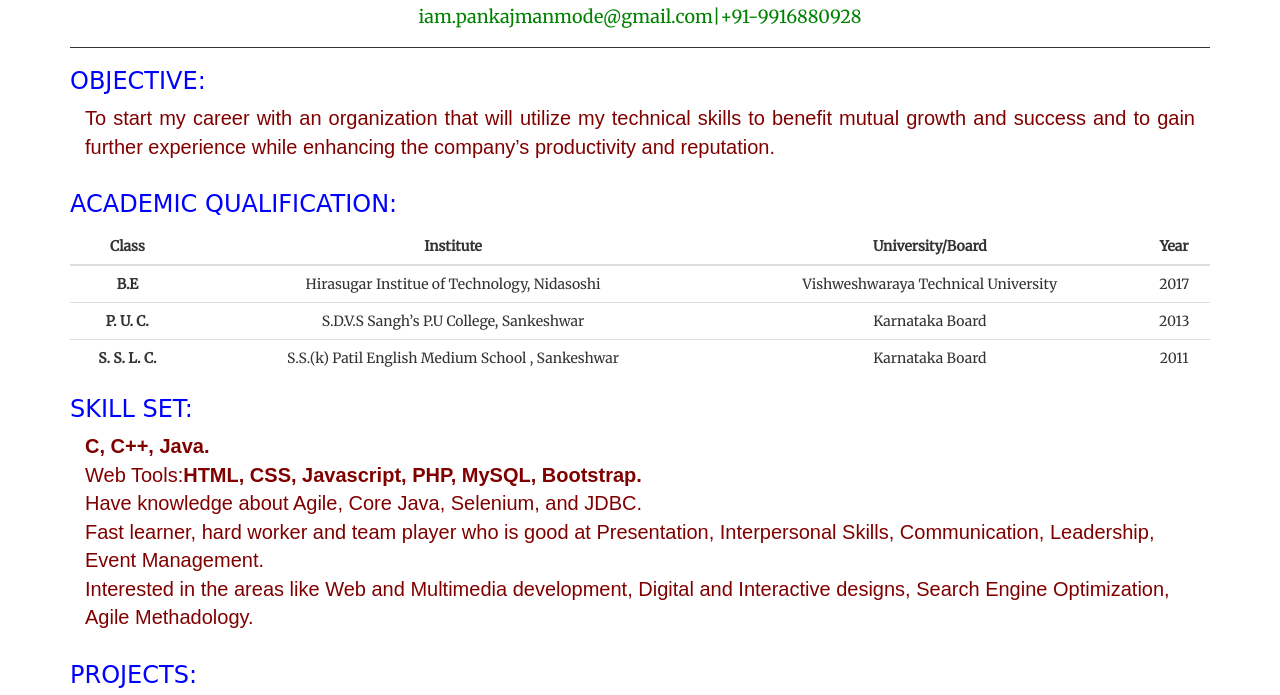
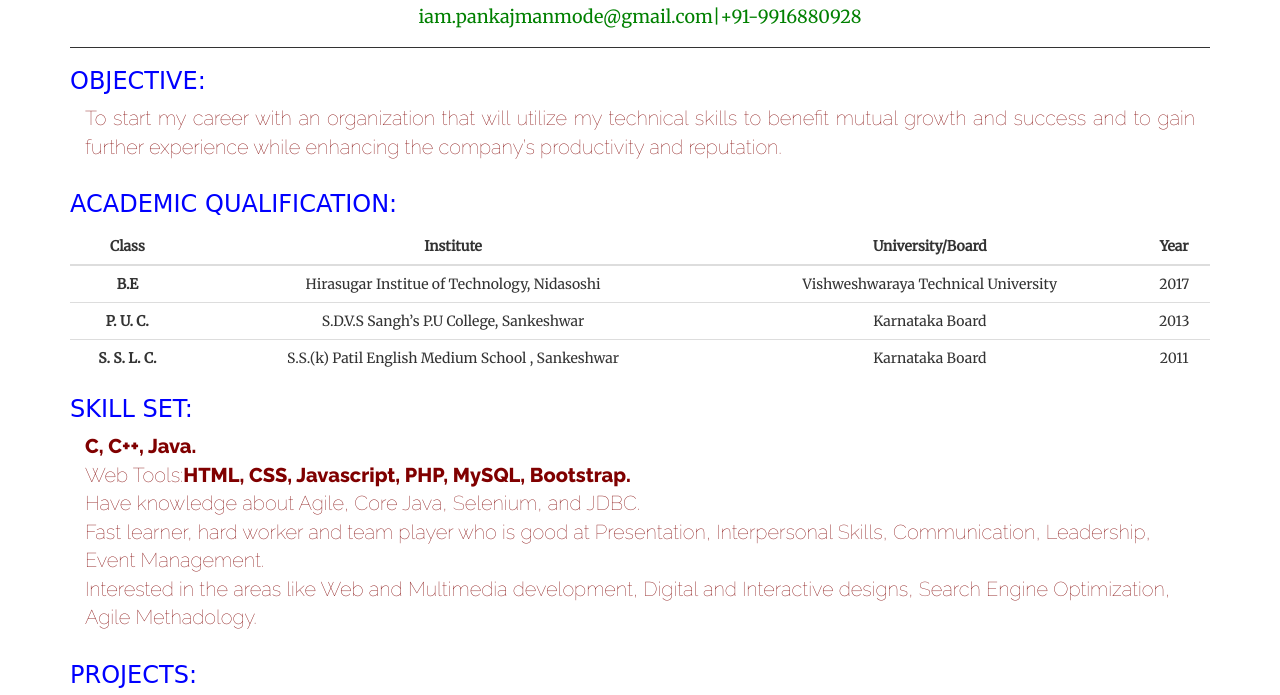
Before and after one commit to pankajmanmode/webproject, a plain HTML site: page index.html in a window 1280 px wide. Shown: the part 67-762 px from the top of the page. Drawn offline with nearby package versions, Linux system fonts and the light colour scheme.

Commit message:
Update index.html

```diff
--- a/index.html
+++ b/index.html
@@ -7,6 +7,7 @@
     <!-- The above 3 meta tags *must* come first in the head; any other head content must come *after* these tags -->
     <title>Pankaj Manmode</title>
     <link href="https://fonts.googleapis.com/css?family=Merriweather" rel="stylesheet">
+    <link href="https://fonts.googleapis.com/css?family=Covered+By+Your+Grace|Raleway:100,500,600,800" rel="stylesheet">
     <!-- Bootstrap -->
     <link href="css/bootstrap.min.css" rel="stylesheet">
     <link href="css.css" rel="stylesheet">
```
